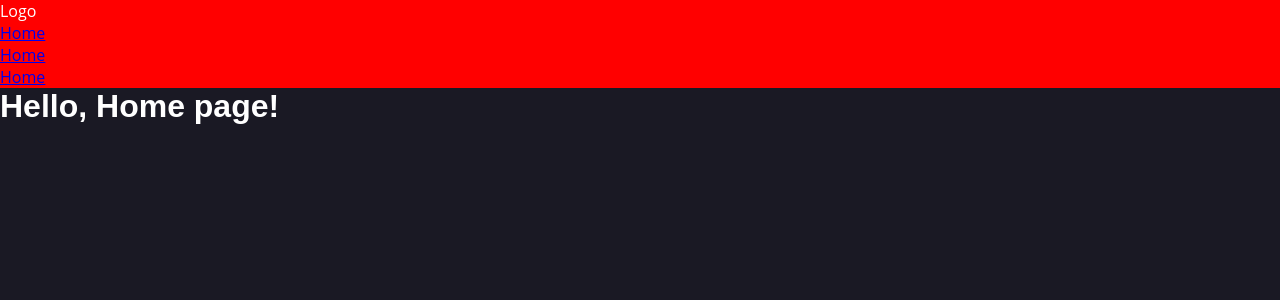
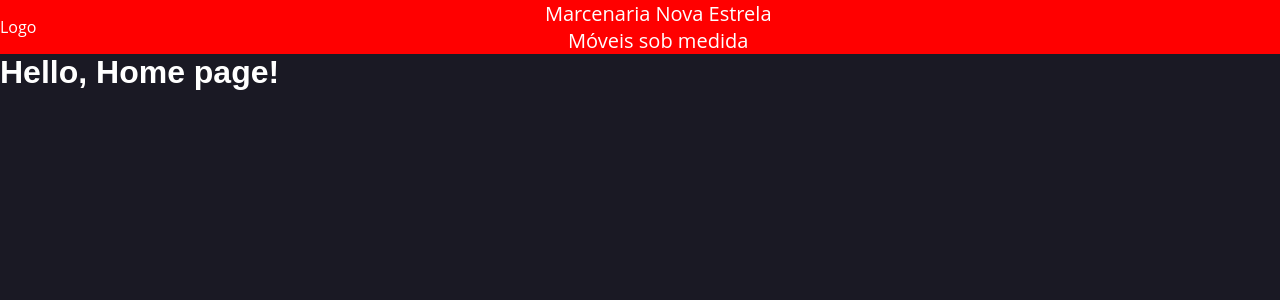
Before and after one commit to DiogoKaster/marcenaria-app, a Next.js app: page / in a window 1280 px wide. Shown: the top 300 px of the page. Built offline with nearby package versions, Linux system fonts and the light colour scheme.

Commit message:
feat: save point

```diff
--- a/src/app/layout.tsx
+++ b/src/app/layout.tsx
@@ -1,3 +1,4 @@
+"use client"
 import "@/app/assets/css/globals.scss"
 import { Metadata } from 'next';
 import NavBar from '@/components/NavBar/NavBar';
--- a/src/components/NavBar/NavBar.module.scss
+++ b/src/components/NavBar/NavBar.module.scss
@@ -1,5 +1,25 @@
-$bg-color: transparent;
+$navbar-bg-color: transparent;
 
-.navbar_section {
+.navbar_container {
     background-color: red;
+    display: flex;
+    justify-content:space-between;
 }
+
+.brandLogo {
+    margin: auto 0;
+}
+
+.navbar_nav {
+    display: flex;
+    list-style-type: none;
+
+    li {
+        margin: auto;
+    }
+}
+
+.brandName {
+    text-align: center;
+    font-size: 2rem;
+}
--- a/src/components/NavBar/NavBar.tsx
+++ b/src/components/NavBar/NavBar.tsx
@@ -3,18 +3,15 @@ import Link from "next/link"
 import Logo from "@/components/Logo/Logo"
 
 export default function NavBar() {
-    return <section className={classes.navbar_section}>
+    return <nav className={classes.navbar_container}>
+        <div className={classes.brandLogo}>
         <Logo />
-        <ul>
-            <li>
-                <Link href="/">Home</Link>
-            </li>
-            <li>
-                <Link href="/">Home</Link>
-            </li>
-            <li>
-                <Link href="/">Home</Link>
-            </li>
-        </ul>
-    </section>
+        </div>
+        <div className={classes.brandName}>
+            <a>Marcenaria Nova Estrela</a>
+            <p>Móveis sob medida</p>
+        </div>
+        <div>
+        </div>
+    </nav>
 }
```
Also changed, not shown: src/components/Button/Button.tsx (deleted, +0 -7 lines).
